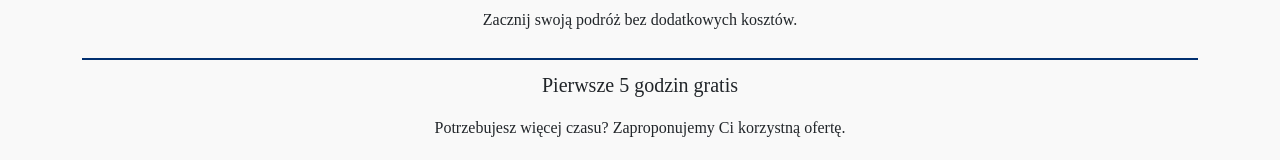
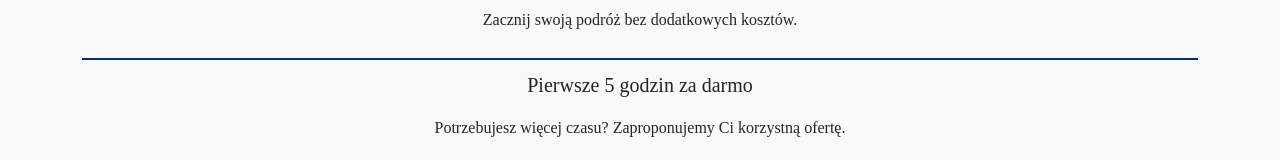
Before and after one commit to artwol993/weselny-woz, a React (Create React App) app: page / in a window 1280 px wide. Shown: the part 2070-2230 px from the top of the page. Built offline with nearby package versions, Linux system fonts and the light colour scheme.

Commit message:
center text

```diff
--- a/src/component/terms.jsx
+++ b/src/component/terms.jsx
@@ -14,7 +14,7 @@ function Terms() {
           <p>Zacznij swoją podróż bez dodatkowych kosztów.</p>
         </div>
         <div className="terms-item">
-          <p class="terms-item-title">Pierwsze 5 godzin gratis</p>
+          <p class="terms-item-title">Pierwsze 5 godzin za darmo</p>
           <p>Potrzebujesz więcej czasu? Zaproponujemy Ci korzystną ofertę.</p>
         </div>
         <div className="terms-item">
--- a/src/style/terms.css
+++ b/src/style/terms.css
@@ -1,6 +1,7 @@
 .terms-container {
   background-color: #f9f9f9;
   padding: 50px 0;
+  text-align: center;
 }
 
 .terms-title {
```
